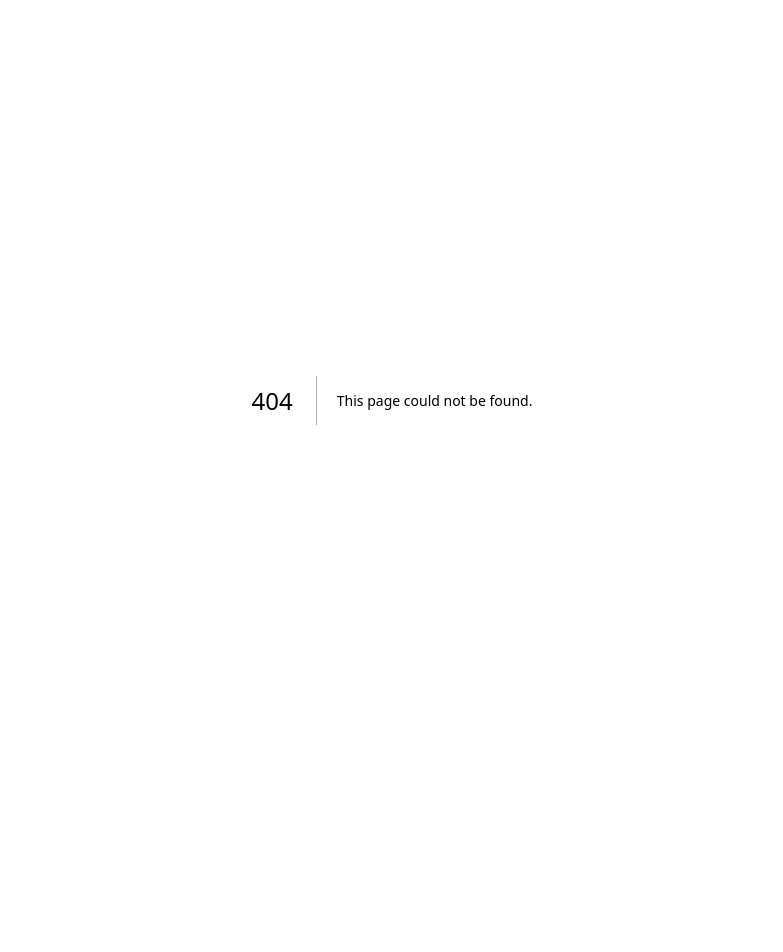
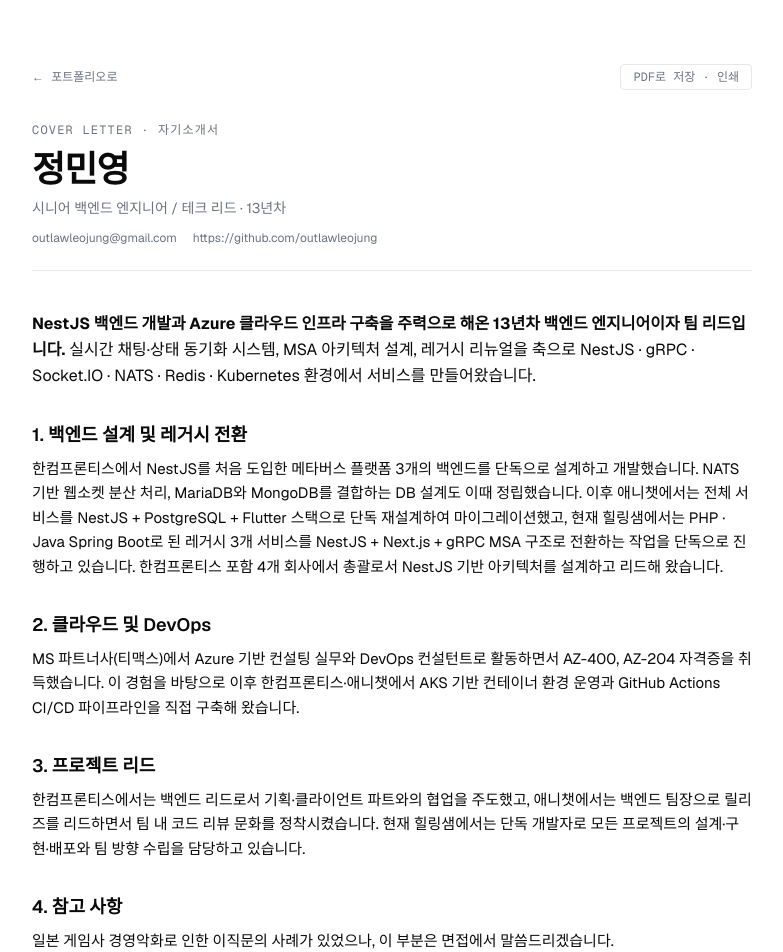
Before and after one commit to outlawleojung/outlawleojung.github.io, a Next.js app: page /about in a window 1280 px wide. Before the commit this address had no page. Shown: the top 952 px of the page, without its empty margins (248-1031 px from the left). Before the commit the page ends 800 px from the top, so only its background shows below. Built offline with nearby package versions, Linux system fonts and the light colour scheme.

Commit message:
Add /about (자기소개서) page with A4 print stylesheet
- Static /about/ route sourced from resume 자기소개서
- Client toolbar with "PDF로 저장·인쇄" button (window.print)
- @page A4 + print color/typography overrides in globals.css
- Footer link from home

```diff
--- /dev/null
+++ b/src/app/about/AboutToolbar.tsx
@@ -0,0 +1,20 @@
+"use client";
+
+import Link from "next/link";
+
+export function AboutToolbar() {
+  return (
+    <nav className="mb-8 flex items-center justify-between font-mono text-xs text-[var(--muted)] print:hidden">
+      <Link href="/" className="hover:text-[var(--accent)]">
+        ← 포트폴리오로
+      </Link>
+      <button
+        type="button"
+        onClick={() => window.print()}
+        className="rounded border border-[var(--border)] px-3 py-1 hover:border-[var(--accent)] hover:text-[var(--accent)]"
+      >
+        PDF로 저장 · 인쇄
+      </button>
+    </nav>
+  );
+}
--- /dev/null
+++ b/src/app/about/page.tsx
@@ -0,0 +1,97 @@
+import type { Metadata } from "next";
+import { profile } from "@/lib/portfolio";
+import { AboutToolbar } from "./AboutToolbar";
+
+export const metadata: Metadata = {
+  title: `자기소개서 · ${profile.name}`,
+  description: `${profile.name} — ${profile.title} 자기소개서`,
+};
+
+const sections: Array<{ heading: string; body: string }> = [
+  {
+    heading: "1. 백엔드 설계 및 레거시 전환",
+    body:
+      "한컴프론티스에서 NestJS를 처음 도입한 메타버스 플랫폼 3개의 백엔드를 단독으로 설계하고 개발했습니다. " +
+      "NATS 기반 웹소켓 분산 처리, MariaDB와 MongoDB를 결합하는 DB 설계도 이때 정립했습니다. " +
+      "이후 애니챗에서는 전체 서비스를 NestJS + PostgreSQL + Flutter 스택으로 단독 재설계하여 마이그레이션했고, " +
+      "현재 힐링샘에서는 PHP · Java Spring Boot로 된 레거시 3개 서비스를 NestJS + Next.js + gRPC MSA 구조로 " +
+      "전환하는 작업을 단독으로 진행하고 있습니다. 한컴프론티스 포함 4개 회사에서 총괄로서 NestJS 기반 " +
+      "아키텍처를 설계하고 리드해 왔습니다.",
+  },
+  {
+    heading: "2. 클라우드 및 DevOps",
+    body:
+      "MS 파트너사(티맥스)에서 Azure 기반 컨설팅 실무와 DevOps 컨설턴트로 활동하면서 AZ-400, AZ-204 자격증을 " +
+      "취득했습니다. 이 경험을 바탕으로 이후 한컴프론티스·애니챗에서 AKS 기반 컨테이너 환경 운영과 " +
+      "GitHub Actions CI/CD 파이프라인을 직접 구축해 왔습니다.",
+  },
+  {
+    heading: "3. 프로젝트 리드",
+    body:
+      "한컴프론티스에서는 백엔드 리드로서 기획·클라이언트 파트와의 협업을 주도했고, 애니챗에서는 백엔드 팀장으로 " +
+      "릴리즈를 리드하면서 팀 내 코드 리뷰 문화를 정착시켰습니다. 현재 힐링샘에서는 단독 개발자로 모든 프로젝트의 " +
+      "설계·구현·배포와 팀 방향 수립을 담당하고 있습니다.",
+  },
+  {
+    heading: "4. 참고 사항",
+    body:
+      "일본 게임사 경영악화로 인한 이직문의 사례가 있었으나, 이 부분은 면접에서 말씀드리겠습니다.",
+  },
+];
+
+export default function AboutPage() {
+  return (
+    <main className="mx-auto max-w-3xl px-6 py-16 print:px-6 print:py-4">
+      <AboutToolbar />
+
+      <header className="mb-10 border-b border-[var(--border)] pb-6 print:mb-4 print:pb-3">
+        <p className="font-mono text-xs tracking-widest text-[var(--muted)] print:text-[9px]">
+          COVER LETTER · 자기소개서
+        </p>
+        <h1 className="mt-3 text-3xl font-semibold tracking-tight sm:text-4xl print:text-xl">
+          {profile.name}
+        </h1>
+        <p className="mt-2 text-sm text-[var(--muted)] print:text-[11px]">
+          {profile.title} · {profile.years}년차
+        </p>
+        <div className="mt-3 flex flex-wrap gap-x-4 text-xs text-[var(--muted)] print:text-[10px]">
+          <span>{profile.email}</span>
+          <span>{profile.github}</span>
+        </div>
+      </header>
+
+      <section className="mb-8 print:mb-4">
+        <p className="text-base leading-relaxed print:text-[11px] print:leading-snug">
+          <strong>
+            NestJS 백엔드 개발과 Azure 클라우드 인프라 구축을 주력으로 해온{" "}
+            {profile.years}년차 백엔드 엔지니어이자 팀 리드입니다.
+          </strong>{" "}
+          실시간 채팅·상태 동기화 시스템, MSA 아키텍처 설계, 레거시 리뉴얼을 축으로
+          NestJS · gRPC · Socket.IO · NATS · Redis · Kubernetes 환경에서
+          서비스를 만들어왔습니다.
+        </p>
+      </section>
+
+      <div className="space-y-8 print:space-y-4">
+        {sections.map((s) => (
+          <section key={s.heading} className="break-inside-avoid">
+            <h2 className="mb-2 text-lg font-semibold print:text-[13px]">
+              {s.heading}
+            </h2>
+            <p className="text-[15px] leading-relaxed text-[var(--foreground)] print:text-[11px] print:leading-snug">
+              {s.body}
+            </p>
+          </section>
+        ))}
+      </div>
+
+      <footer className="mt-12 border-t border-[var(--border)] pt-6 text-xs text-[var(--muted)] print:mt-6 print:pt-3 print:text-[9px]">
+        <p>
+          웹 버전: <span className="font-mono">outlawleojung.github.io/about</span>
+          <span className="mx-2">·</span>
+          포트폴리오: <span className="font-mono">outlawleojung.github.io</span>
+        </p>
+      </footer>
+    </main>
+  );
+}
--- a/src/app/globals.css
+++ b/src/app/globals.css
@@ -48,3 +48,22 @@ body {
   background: var(--accent);
   color: #fff;
 }
+
+@media print {
+  @page {
+    size: A4;
+    margin: 12mm 14mm;
+  }
+  :root {
+    --background: #ffffff;
+    --foreground: #0a0a0a;
+    --muted: #4b5563;
+    --border: #d1d5db;
+    --card: #ffffff;
+    --accent: #1d4ed8;
+  }
+  body {
+    background: #ffffff !important;
+    color: #0a0a0a !important;
+  }
+}
--- a/src/app/page.tsx
+++ b/src/app/page.tsx
@@ -24,6 +24,13 @@ export default function Home() {
             © {new Date().getFullYear()} {profile.name}. Built with Next.js ·
             Deployed on GitHub Pages via Actions.
           </p>
+          <div className="flex gap-4">
+            <a
+              href="/about/"
+              className="hover:text-[var(--accent)]"
+            >
+              자기소개서
+            </a>
             <a
               href="https://github.com/outlawleojung/outlawleojung.github.io"
               target="_blank"
@@ -33,6 +40,7 @@ export default function Home() {
               source
             </a>
           </div>
+        </div>
       </footer>
     </main>
   );
```
Lines whose indentation alone changed are shown as unchanged.
